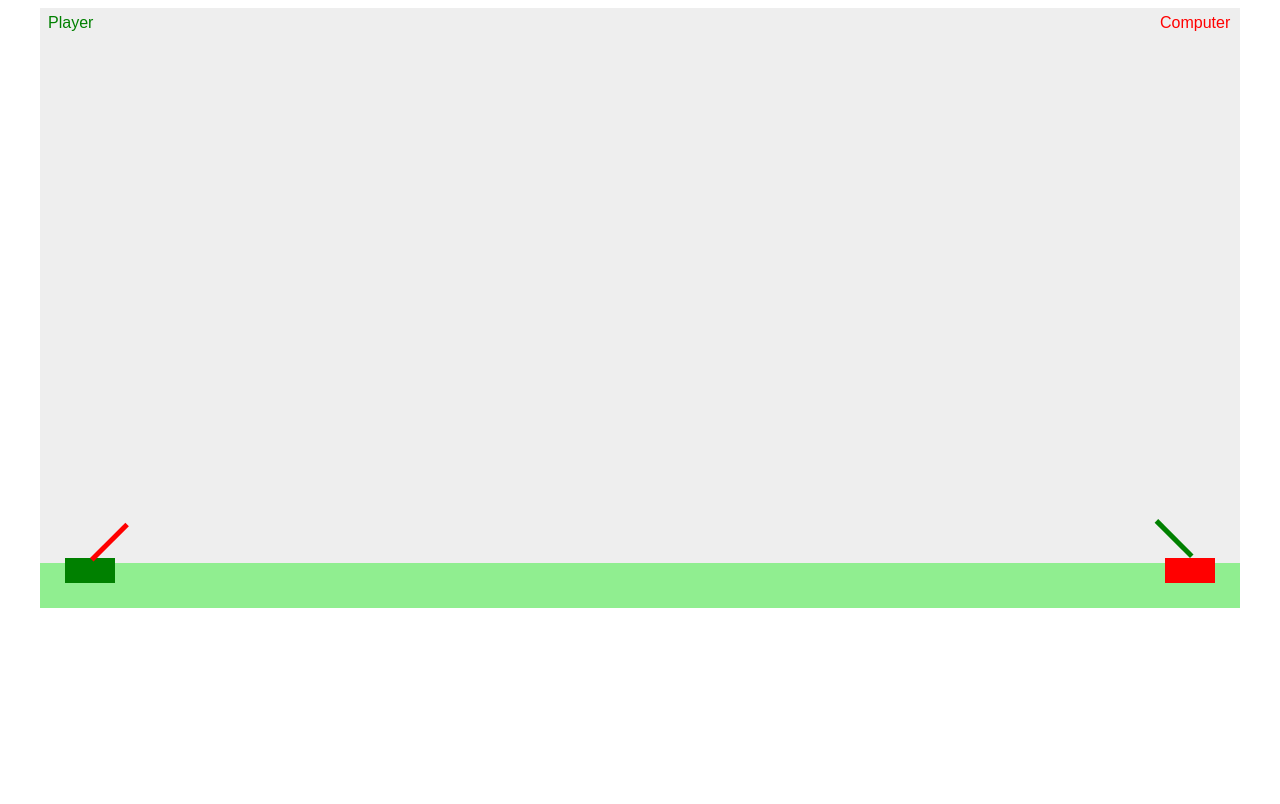
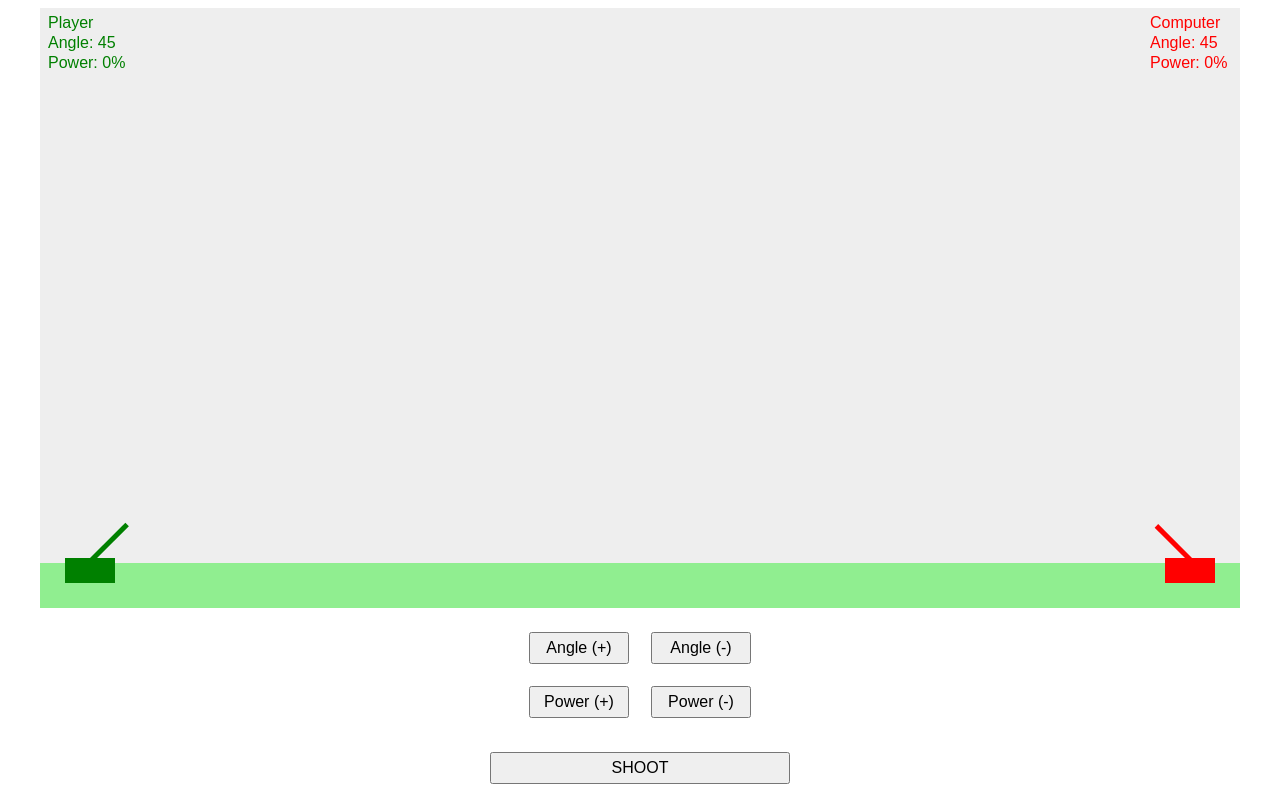
Before and after one commit to orkku/MiniCannonGame, a plain HTML site: page index.html in a window 1280 px wide. Drawn offline with Linux system fonts and the light colour scheme.

Commit message:
Add files via upload

```diff
--- a/index.html
+++ b/index.html
@@ -8,6 +8,35 @@
 </head>
 <body onload="startGame()">
     <canvas id="myCanvas" width="1200" height="600"></canvas>
+    <table cellpadding="10" width="100%">
+        <tr>
+            <td align="center">
+                <table cellpadding="10">
+                    <tr>
+                        <td>
+                            <input class="angle_button" type="button" value="Angle (+)" />
+                        </td>
+                        <td>
+                            <input class="angle_button" type="button" value="Angle (-)" />
+                        </td>
+                    </tr>
+                    <tr>
+                        <td>
+                            <input class="power_button" type="button" value="Power (+)" />
+                        </td>
+                        <td>
+                            <input class="power_button" type="button" value="Power (-)" />
+                        </td>
+                    </tr>
+                </table>
+            </td>
+        </tr>
+        <tr>
+            <td align="center">
+                <input class="shoot_button" type="button" value="SHOOT" onclick="shootProjectile()"/>
+            </td>
+        </tr>
+    </table>
     <script type="text/javascript" src="script.js"></script>
 </body>
 </html>
--- a/script.js
+++ b/script.js
@@ -1,12 +1,14 @@
 var canvas = document.getElementById("myCanvas");
 var ctx = canvas.getContext("2d");
 var turn = "";
-var projectileX = 0;
-var projectileY = 0;
+var projectileX = 100;
+var projectileY = 500;
 var dx = 2;
 var dy = -2;
 var playerCannonAngle = -45;
+var playerCannonPower = 0;
 var computerCannonAngle = -135;
+var computerCannonPower = 0;
 
 function startGame() {
     turn = "Player";
@@ -26,9 +28,12 @@ function drawGround() {
 
 function drawPlayer() {
     // otsikko
+    var current_angle = playerCannonAngle * -1;
     ctx.font = "16px Arial";
     ctx.fillStyle = "green";
     ctx.fillText("Player", 8, 20);
+    ctx.fillText("Angle: " + current_angle, 8, 40);
+    ctx.fillText("Power: 0%", 8, 60);
     // runko
     ctx.beginPath();
     ctx.rect(25, 550, 50, 25);
@@ -40,7 +45,7 @@ function drawPlayer() {
     ctx.beginPath();
     ctx.translate(50, 550);
     ctx.rotate(playerCannonAngle * Math.PI / 180);
-    ctx.fillStyle = "red";
+    ctx.fillStyle = "green";
     ctx.fillRect(0, 0, 50, 5);
     ctx.closePath();
     ctx.restore();
@@ -48,9 +53,12 @@ function drawPlayer() {
 
 function drawComputer() {
     // otsikko
+    var current_angle = computerCannonAngle + 180;
     ctx.font = "16px Arial";
     ctx.fillStyle = "red";
-    ctx.fillText("Computer", 1120, 20);
+    ctx.fillText("Computer", 1110, 20);
+    ctx.fillText("Angle: " + current_angle, 1110, 40);
+    ctx.fillText("Power: 0%", 1110, 60);
     // runko
     ctx.beginPath();
     ctx.rect(1125, 550, 50, 25);
@@ -60,9 +68,9 @@ function drawComputer() {
     // piippu
     ctx.save();
     ctx.beginPath();
-    ctx.translate(1150, 550);
+    ctx.translate(1150, 555);
     ctx.rotate(computerCannonAngle * Math.PI / 180);
-    ctx.fillStyle = "green";
+    ctx.fillStyle = "red";
     ctx.fillRect(0, 0, 50, 5);
     ctx.closePath();
     ctx.restore();
@@ -70,17 +78,31 @@ function drawComputer() {
 
 function draw() {
     ctx.clearRect(0, 0, canvas.width, canvas.height);
-    drawProjectile(projectileX, projectileY);
-    projectileX += dx;
-    projectileY += dy;
+    drawGround();
+    drawPlayer();
+    drawComputer();
+    if (projectileX < 500) {
+        drawPlayerProjectile(projectileX, projectileY);
+        projectileX += dx;
+        projectileY += dy;
+    }
+    else {
+        clearInterval();
+        projectileX = 100;
+        projectileY = 500;
+    }
+
+
 }
 
-function drawProjectile(x, y) {
+function drawPlayerProjectile(x, y) {
     ctx.beginPath();
-    ctx.arc(x, y, 3, 0, Math.PI * 2);
-    ctx.fillStyle = "black";
-    ctx.fill();
+    ctx.strokeStyle = "black";
+    ctx.lineWidth = 3;
+    ctx.arc(x, y, 5, 0, Math.PI * 2, true);
+    ctx.stroke();
     ctx.closePath();
 }
-
-// setInterval(draw, 10);
+function shootProjectile() {
+    setInterval(draw, 10);
+}
--- a/style.css
+++ b/style.css
@@ -3,3 +3,26 @@ canvas {
     display: block;
     margin: 0 auto;
 }
+
+div {
+    text-align: center;
+    padding: 10px;
+}
+
+.angle_button {
+    font-size: 16px;
+    padding: 5px;
+    width: 100px;
+}
+
+.power_button {
+    font-size: 16px;
+    padding: 5px;
+    width: 100px;
+}
+
+.shoot_button {
+    font-size: 16px;
+    padding: 5px;
+    width: 300px;
+}
```
